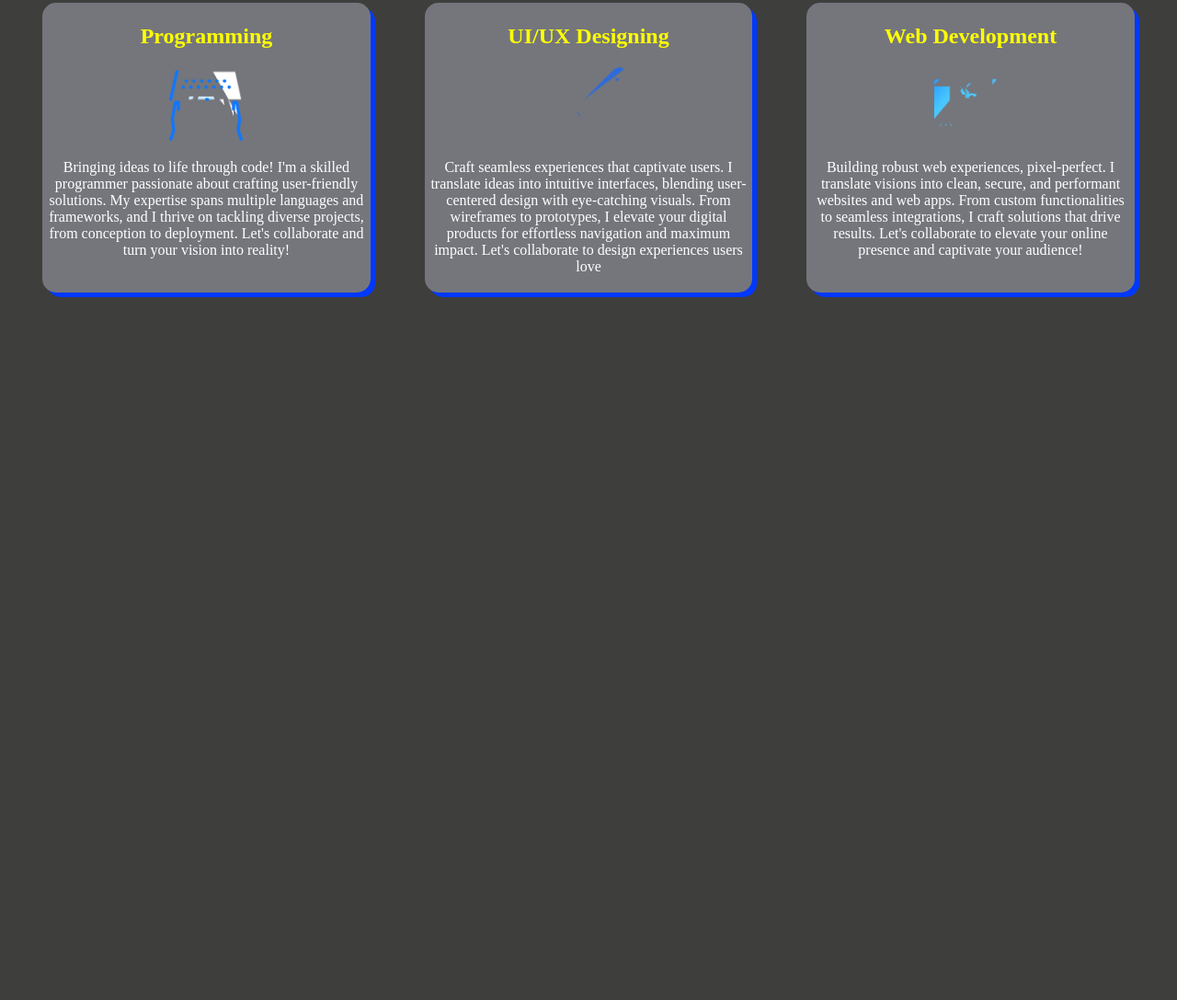
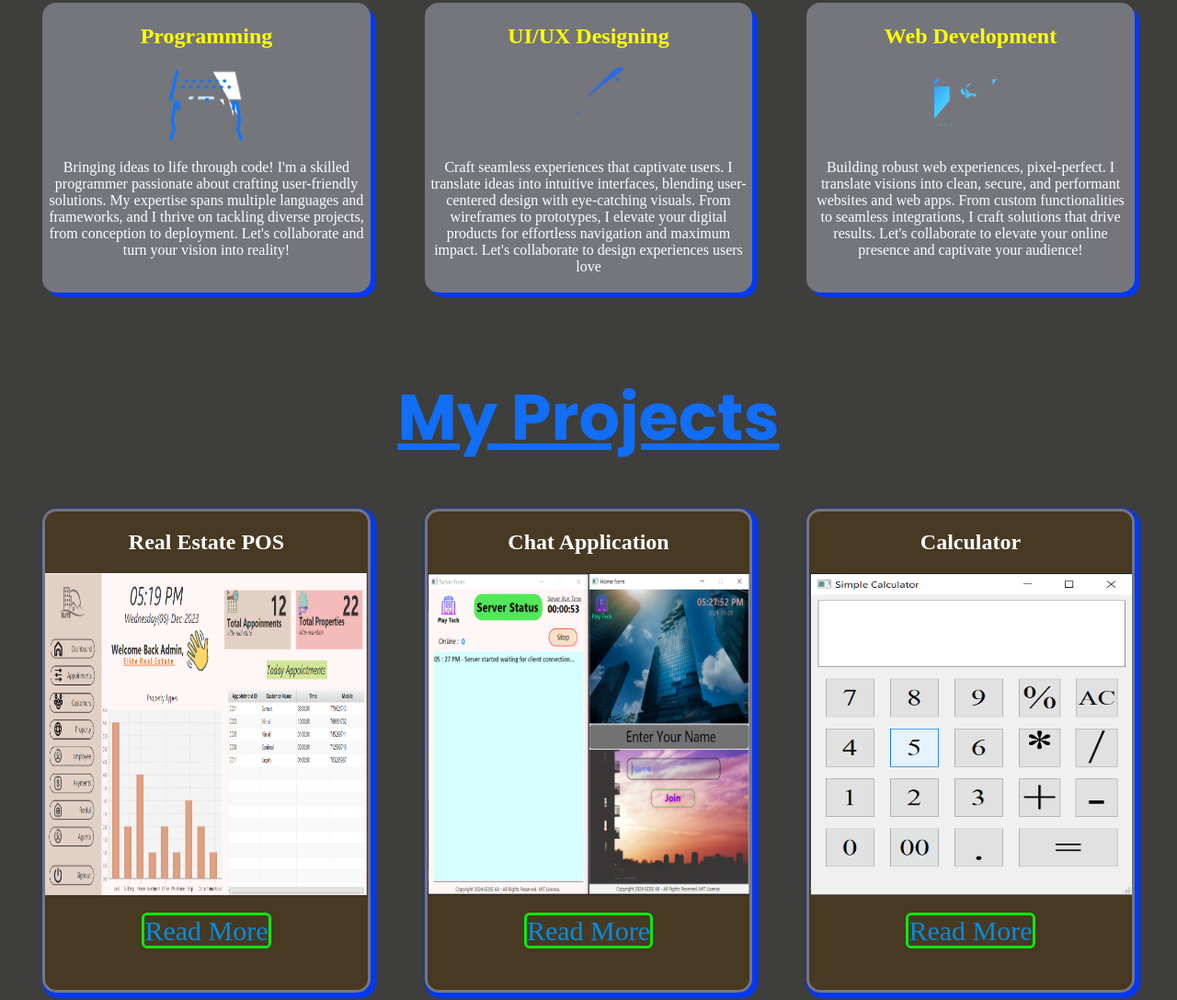
Before and after one commit to sandundil2002/My-portfolio-V1, a plain HTML site: page index.html in a window 1280 px wide. Shown: the part 2677-3764 px from the top of the page at 92% size. Before the commit the page ends 3003 px from the top, so only its background shows below. Drawn offline with Linux system fonts and the light colour scheme; a web font is replaced by a local one.

Commit message:
My Projects Page done...

```diff
--- a/index.html
+++ b/index.html
@@ -12,7 +12,6 @@
 </head>
 <body>
     <!--home page-->
-
     <div class="top-bar">
         <div id="logo-1"> SANDUN </div>
         <div class="nav-bar">
@@ -125,7 +124,6 @@
             </ul>
         </div>
         </div> <br> <br>
-
         <img id="skills-img" src="/assets/skills.png" alt=""> <br>
 
     <!--My Servives Page-->
@@ -137,7 +135,8 @@
         <div class="services-boxes">
             <h2>Programming</h2>
             <img class="service-img" src="/assets/Programming.gif" alt="">
-                <p class="service-desc">Bringing ideas to life through code! I'm a skilled programmer passionate about crafting user-friendly
+            <p class="service-desc">Bringing ideas to life through code! I'm a skilled programmer passionate about crafting
+                user-friendly
                     solutions. My
                     expertise spans multiple languages and frameworks, and I thrive on tackling diverse projects, from
                     conception to
@@ -147,7 +146,8 @@
         <div class="services-boxes">
             <h2>UI/UX Designing</h2>
             <img class="service-img" src="/assets/designing.gif" alt="">
-                <p class="service-desc">Craft seamless experiences that captivate users. I translate ideas into intuitive interfaces, blending
+            <p class="service-desc">Craft seamless experiences that captivate users. I translate ideas into intuitive
+                interfaces, blending
                 user-centered
                 design with eye-catching visuals. From wireframes to prototypes, I elevate your digital products for
                 effortless
@@ -157,13 +157,37 @@
         <div class="services-boxes">
             <h2>Web Development</h2>
             <img class="service-img" src="/assets/Web Development.gif" alt="">
-                <p  class="service-desc">Building robust web experiences, pixel-perfect. I translate visions into clean, secure, and performant
+            <p class="service-desc">Building robust web experiences, pixel-perfect. I translate visions into clean, secure, and
+                performant
                     websites and web
                     apps. From custom functionalities to seamless integrations, I craft solutions that drive results. Let's
                     collaborate to
                     elevate your online presence and captivate your audience!</p>
+        </div> <br><br>
+        </div>
+        <!--My Projects Page-->
+
+        <h1 class="title"><u>My Projects</u></h1>
+
+        <div class="projects-container">
+
+            <div class="projects-box">
+                <h2>Real Estate POS</h2>
+                <img class="projects-img" src="/assets/Elite dashboard.png" alt=""> <br><br>
+                <a class="projects-btn"
+                    href="https://github.com/sandundil2002/Elite_real_estate_management_system_layered.git">Read More</a>
+        </div>
+        <div class="projects-box">
+            <h2>Chat Application</h2>
+            <img class="projects-img" src="/assets/group chat .png" alt=""> <br><br>
+            <a class="projects-btn" href="https://github.com/sandundil2002/Play-tech-group-chat-application.git">Read More</a>
         </div>
 
+        <div class="projects-box">
+            <h2>Calculator</h2>
+            <img class="projects-img" src="/assets/calculator-front-end01.png" alt=""> <br><br>
+            <a class="projects-btn" href="https://github.com/sandundil2002/Simple-calculator.git">Read More</a>
+        </div>
     </div>
 </body>
 </html>
--- a/style/style.css
+++ b/style/style.css
@@ -210,3 +210,41 @@ body {
 .services-boxes:hover {
     background-color: #776767;
 }
+.projects-container {
+    display: grid;
+    grid-template-columns: repeat(3, 1fr);
+    gap: 5%;
+}
+
+.projects-box {
+    height: 520px;
+    border: 3px solid #74767C;
+    border-radius: 15px;
+    background-color: #473922;
+    text-align: center;
+    box-shadow: 3px 3px 3px 3px #0038FF;
+}
+
+.projects-img {
+    width: 350px;
+    height: 350px;
+}
+
+.projects-box:hover {
+    background-color: #2D241A;
+}
+
+.projects-btn {
+    color: white;
+    font-size: 30px;
+    color: #048DE1;
+    border: 3px solid rgb(15, 230, 15);
+    border-radius: 6px;
+    text-decoration: none;
+}
+
+.projects-btn:hover {
+    background-color: rgb(39, 158, 39);
+    color: black;
+    border-color: #116EF5;
+}
```
Also changed, not shown: assets/Elite dashboard.png (added), assets/calculator-front-end01.png (added), assets/group chat .png (added), assets/premier mobile.png (added). Lines whose indentation alone changed are shown as unchanged.
